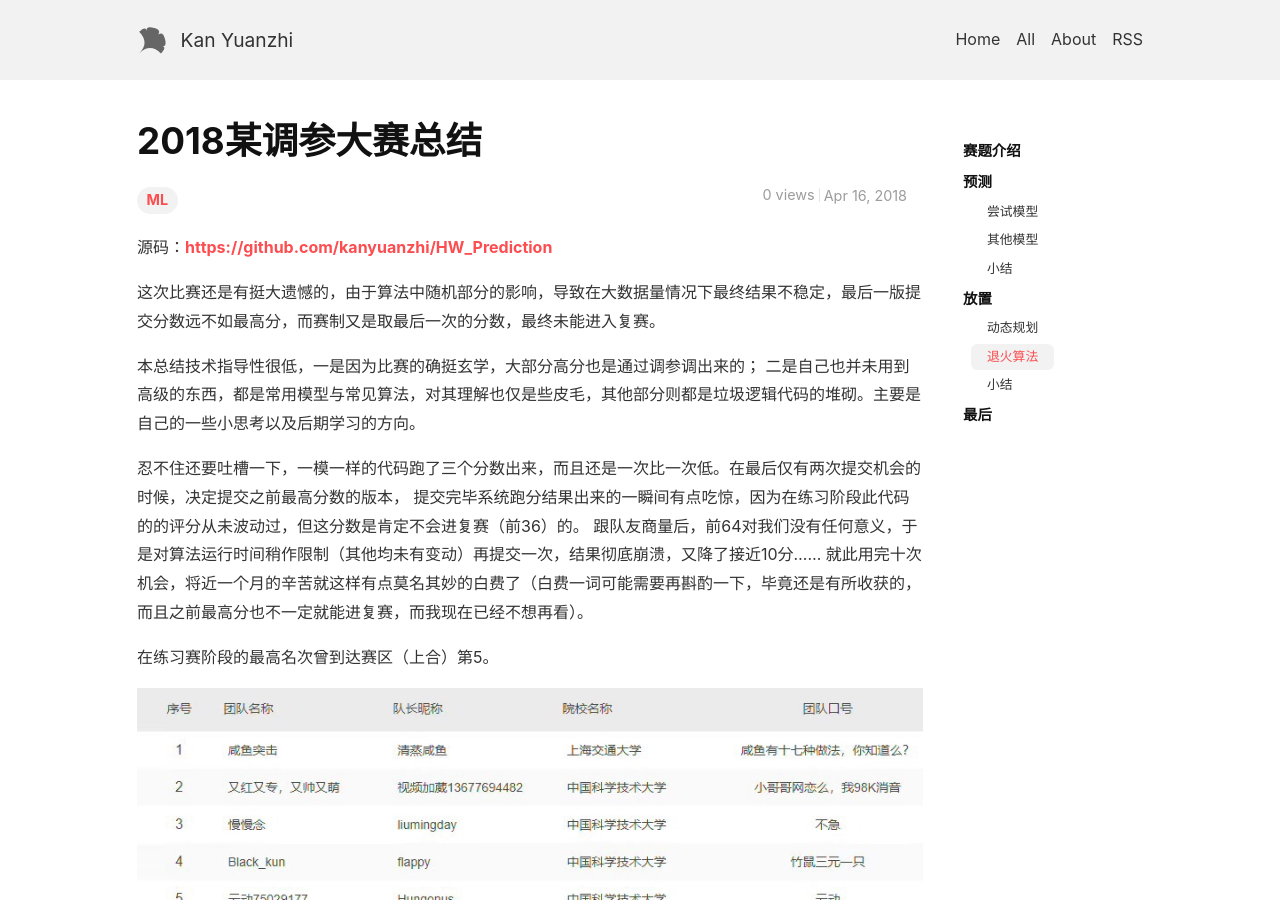
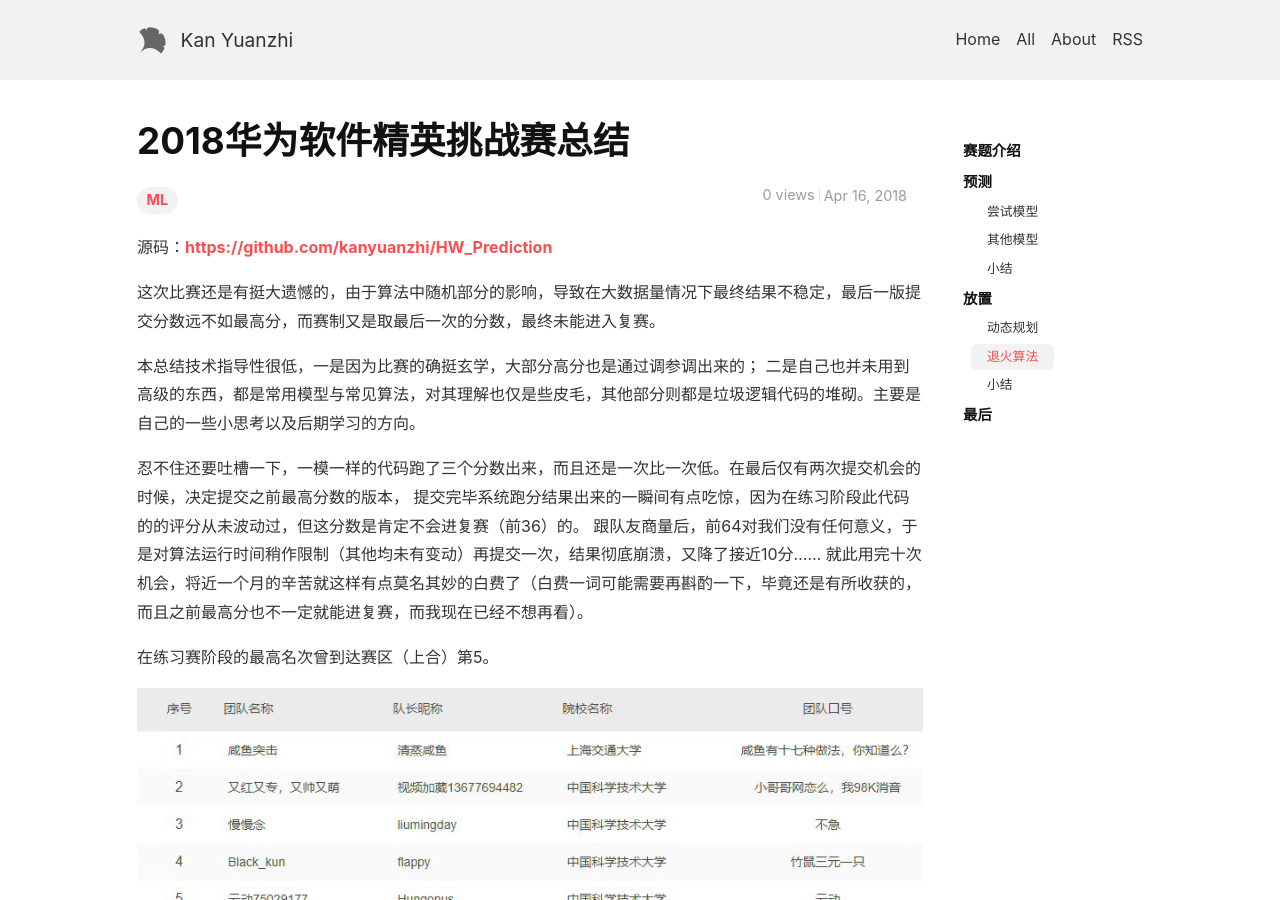
Before and after one commit to kanyuanzhi/kanyuanzhi.github.io, a Jekyll site: the page built from _posts/2018-04-16-2018华为软件精英挑战赛总结.md, in a window 1280 px wide and 900 px high. Built offline with Jekyll 4.4.1, drawn with Linux system fonts in a browser that asks for light colours; nearby versions of some CDN libraries; our own code applies the rules of GitHub Pages for plain Markdown files; comment, search, counter and statistics services are not loaded.

```diff
--- a/_posts/2018-04-16-2018华为软件精英挑战赛总结.md
+++ b/_posts/2018-04-16-2018华为软件精英挑战赛总结.md
@@ -1,5 +1,5 @@
 ---
-title: 2018某调参大赛总结
+title: 2018华为软件精英挑战赛总结
 tags: ML
 key: 20180417
 ---
```
